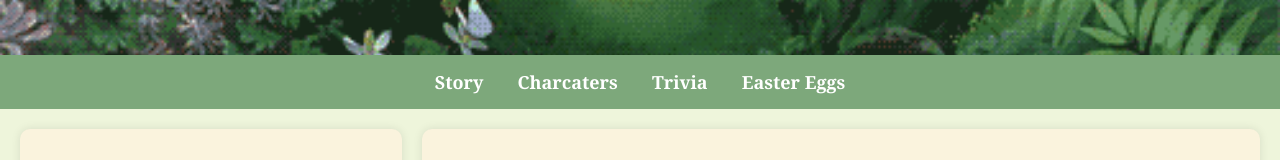
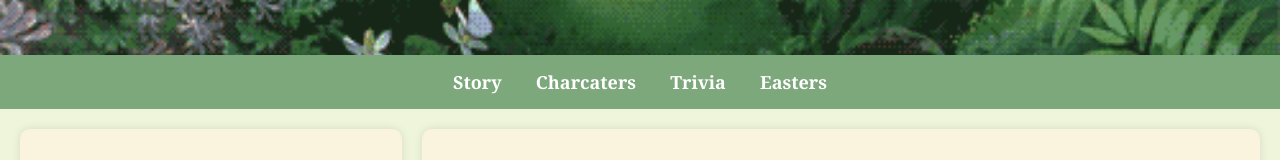
Before and after one commit to jkayekaye/Totoro, a plain HTML site: page index.html in a window 1280 px wide. Shown: the part 425-585 px from the top of the page. Drawn offline with Linux system fonts and the light colour scheme.

Commit message:
Update index.html

```diff
--- a/index.html
+++ b/index.html
@@ -18,7 +18,7 @@
         <a href="https://ghibli.fandom.com/wiki/Totoro#Story">Story</a>
         <a href="https://ghibli.fandom.com/wiki/Category:My_Neighbor_Totoro_characters">Charcaters</a>
         <a href="https://ghibli.fandom.com/wiki/Totoro#Trivia">Trivia</a>
-        <a href="https://www.cbr.com/studio-ghibli-easter-eggs/">Easter Eggs</a>
+        <a href="https://www.cbr.com/studio-ghibli-easter-eggs/">Easters</a>
     </nav>
 
     <div class="container">
```
